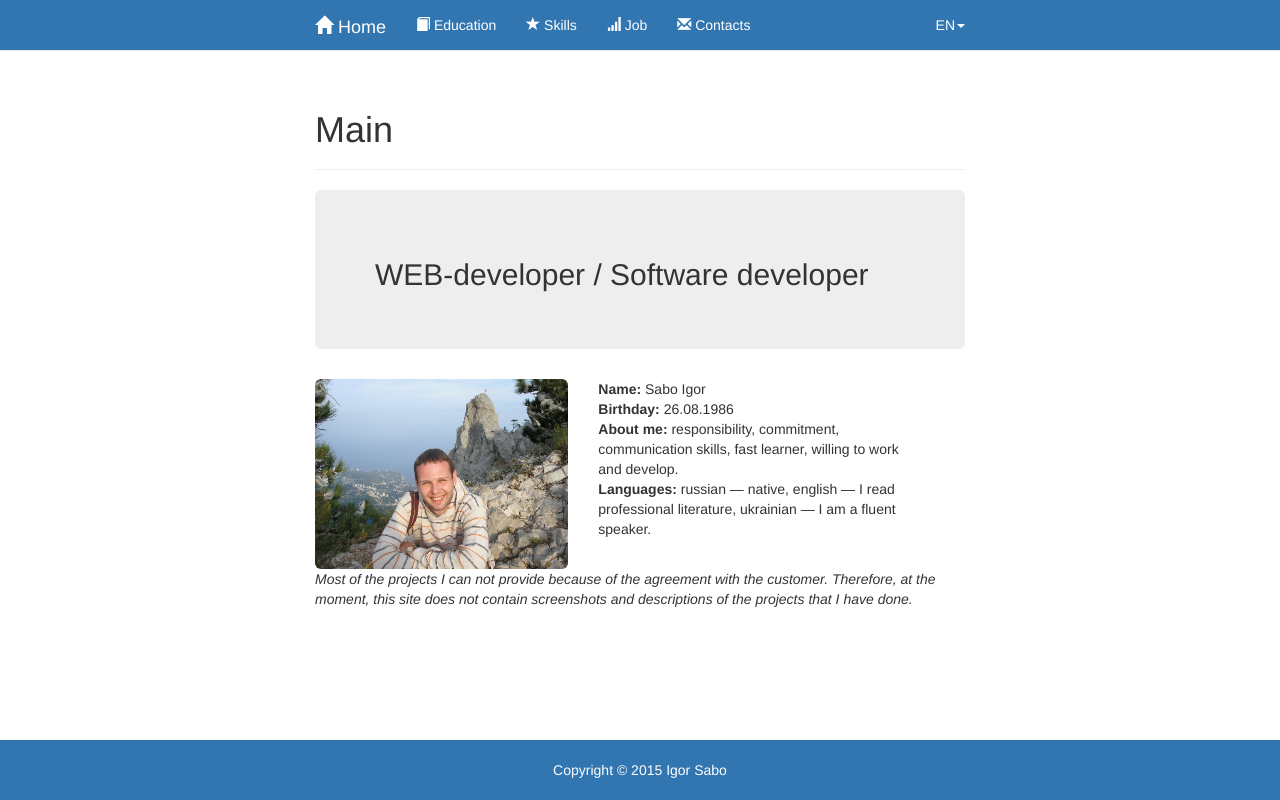
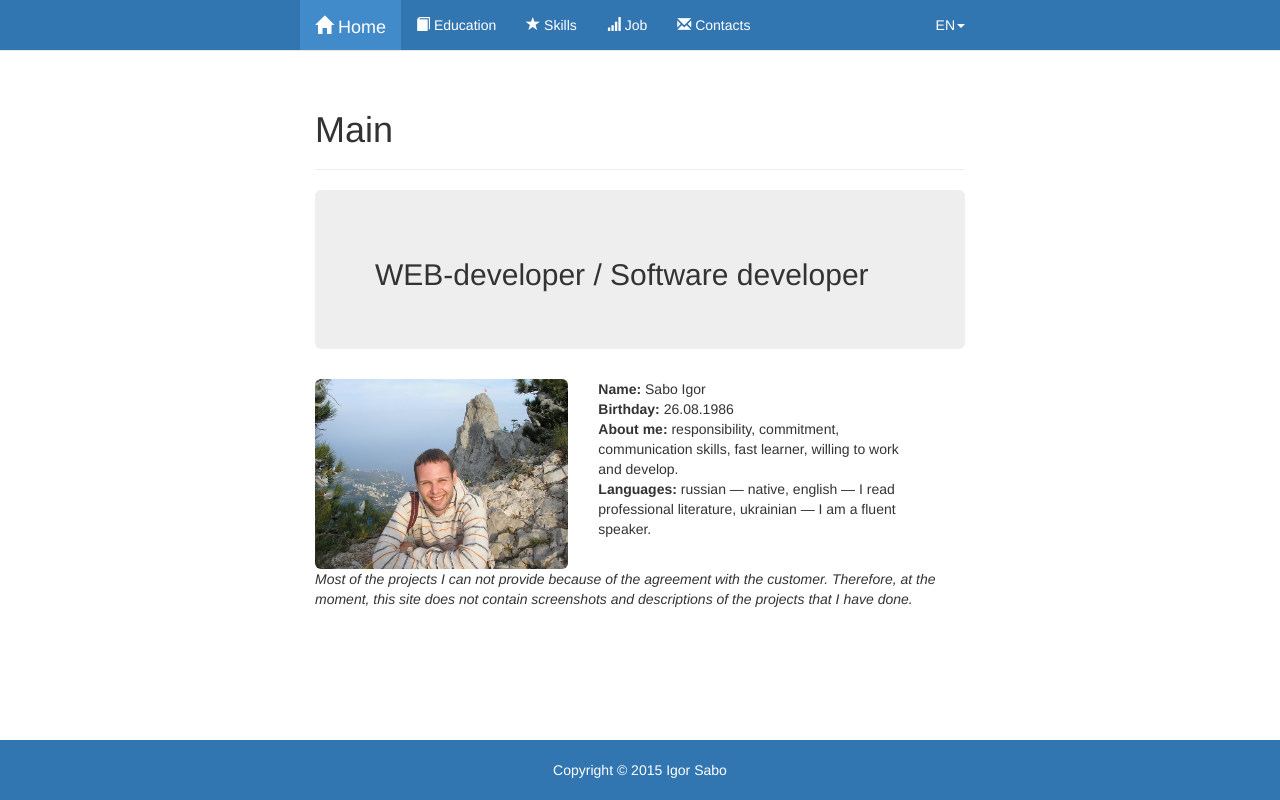
Before and after one commit to mathematicalman/mathematicalman.github.io, a plain HTML site: page index.html in a window 1280 px wide. Drawn offline with Linux system fonts and the light colour scheme.

Commit message:
Update style.css

```diff
--- a/css/style.css
+++ b/css/style.css
@@ -32,7 +32,7 @@ a:focus{outline-style: none !important;}
 .navbar-toggle:hover .icon-bar, .navbar-toggle:focus .icon-bar{background-color: #3276b1 !important;}
 .dropdown-menu, .open a, .open a:focus{background-color: #3276b1 !important;}
 .open a:hover{background-color: #428bca !important;}
-.active{background-color: #428bca !important;}
+.current{background-color: #428bca !important;}
 .content{margin-top: 70px;}
 
 .footer{background-color: #3276b1;}
```
